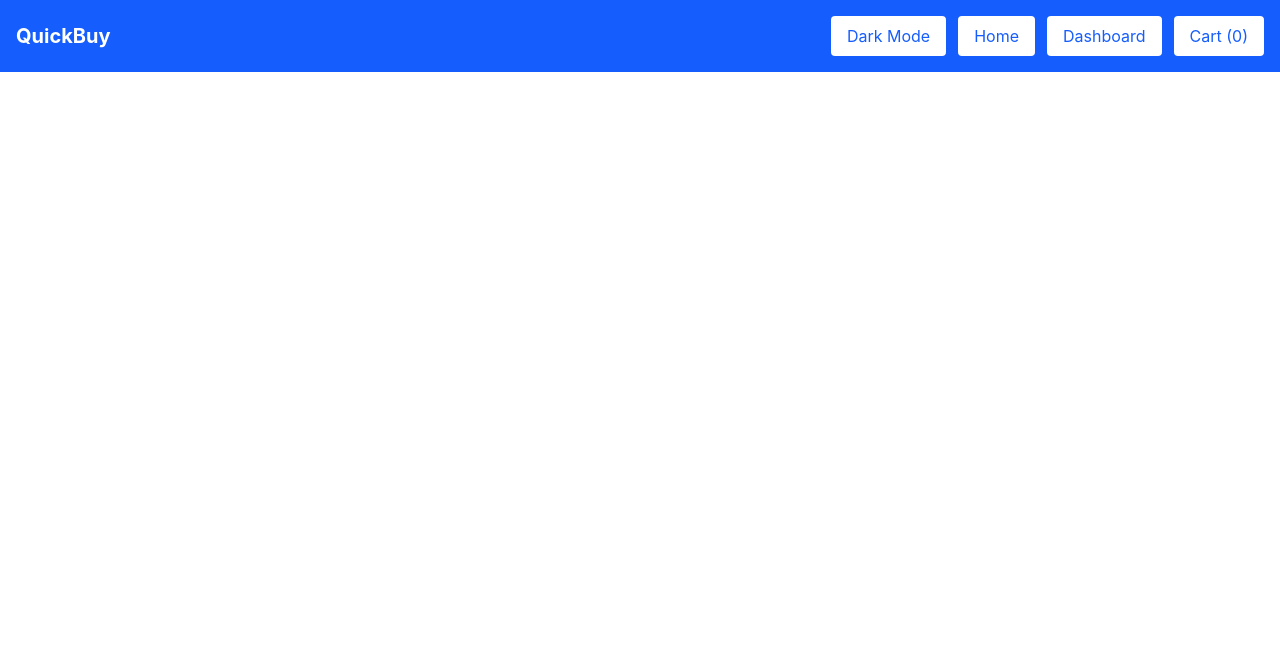
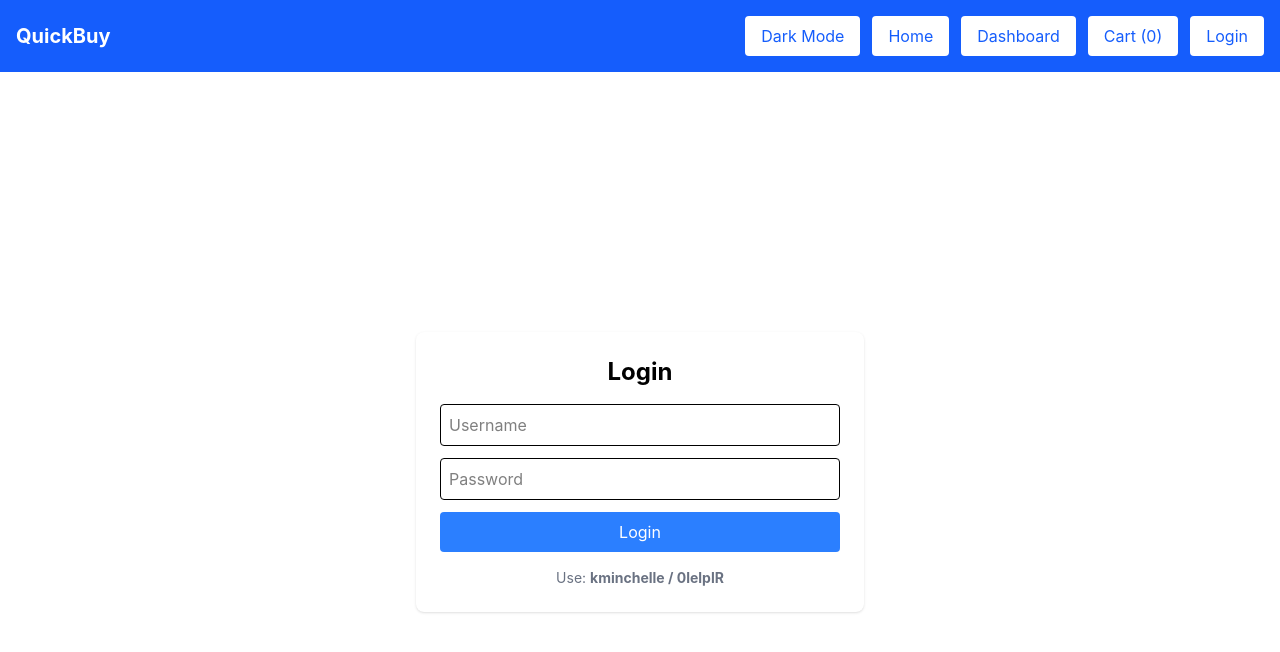
Before and after one commit to alfrusmi-tech/guiproj, a Vue app: page /login in a window 1280 px wide. Shown: the top 652 px of the page. Built offline with nearby package versions, Linux system fonts and the light colour scheme.

Commit message:
Added login feature with JWT authentication simulation

```diff
--- a/src/components/NavBar.vue
+++ b/src/components/NavBar.vue
@@ -5,6 +5,8 @@
     <h1 class="text-xl font-bold">QuickBuy</h1>
 
     <div class="flex gap-3 items-center">
+
+      <!-- Dark Mode -->
       <button
         @click="toggleDarkMode"
         :class="isDark
@@ -14,41 +16,89 @@
         {{ isDark ? "Light Mode" : "Dark Mode" }}
       </button>
 
+      <!-- Home -->
       <router-link
         to="/"
-        :class="isDark
-          ? 'bg-gray-700 text-white px-4 py-2 rounded hover:bg-gray-600'
-          : 'bg-white text-blue-600 px-4 py-2 rounded hover:bg-gray-100'"
+        :class="btnClass"
       >
         Home
       </router-link>
 
+      <!-- Dashboard -->
       <router-link
         to="/dashboard"
-        :class="isDark
-          ? 'bg-gray-700 text-white px-4 py-2 rounded hover:bg-gray-600'
-          : 'bg-white text-blue-600 px-4 py-2 rounded hover:bg-gray-100'"
+        :class="btnClass"
       >
         Dashboard
       </router-link>
 
+      <!-- Cart -->
       <router-link
-         to="/cart"
-        :class="isDark
-           ? 'bg-gray-700 text-white px-4 py-2 rounded hover:bg-gray-600'
-           : 'bg-white text-blue-600 px-4 py-2 rounded hover:bg-gray-100'"
+        to="/cart"
+        :class="btnClass"
       >
-     Cart ({{ cartStore.totalItems }})
-     </router-link>
+        Cart ({{ cartStore.totalItems }})
+      </router-link>
+
+      <!-- Show username -->
+      <span v-if="isLoggedIn" class="text-sm hidden md:block">
+        Hi, {{ user?.firstName }}
+      </span>
+
+      <!-- Login / Logout -->
+      <router-link
+        v-if="!isLoggedIn"
+        to="/login"
+        :class="btnClass"
+      >
+        Login
+      </router-link>
+
+      <button
+        v-else
+        @click="logout"
+        class="bg-red-500 hover:bg-red-600 text-white px-4 py-2 rounded"
+      >
+        Logout
+      </button>
+
     </div>
   </nav>
 </template>
 
 <script setup lang="ts">
-import { inject, type Ref } from "vue"
-import { useCartStore } from '../stores/cart'
+import { inject, type Ref, ref, onMounted } from "vue"
+import { useCartStore } from "../stores/cart"
 
 const isDark = inject<Ref<boolean>>("isDark")!
 const toggleDarkMode = inject<() => void>("toggleDarkMode")!
 const cartStore = useCartStore()
+
+// login state
+const isLoggedIn = ref(false)
+const user = ref<any>(null)
+
+// reusable class
+const btnClass = isDark.value
+  ? 'bg-gray-700 text-white px-4 py-2 rounded hover:bg-gray-600'
+  : 'bg-white text-blue-600 px-4 py-2 rounded hover:bg-gray-100'
+
+// check login on load
+onMounted(() => {
+  const token = localStorage.getItem("token")
+  const storedUser = localStorage.getItem("user")
+
+  if (token && storedUser) {
+    isLoggedIn.value = true
+    user.value = JSON.parse(storedUser)
+  }
+})
+
+// logout function
+function logout() {
+  localStorage.removeItem("token")
+  localStorage.removeItem("user")
+  isLoggedIn.value = false
+  user.value = null
+}
 </script>
--- /dev/null
+++ b/src/views/Login.vue
@@ -0,0 +1,80 @@
+<script setup lang="ts">
+import { ref } from "vue"
+import { useRouter } from "vue-router"
+
+const username = ref("")
+const password = ref("")
+const loading = ref(false)
+const error = ref("")
+
+const router = useRouter()
+
+async function login() {
+  loading.value = true
+  error.value = ""
+
+  try {
+    const res = await fetch("https://dummyjson.com/auth/login", {
+      method: "POST",
+      headers: {
+        "Content-Type": "application/json",
+      },
+      body: JSON.stringify({
+        username: username.value,
+        password: password.value,
+      }),
+    })
+
+    if (!res.ok) {
+      throw new Error("Invalid credentials")
+    }
+
+    const data = await res.json()
+
+    localStorage.setItem("token", data.token)
+    localStorage.setItem("user", JSON.stringify(data))
+
+    router.push("/") // go to home after login
+  } catch (err) {
+    error.value = "Login failed. Try again."
+  } finally {
+    loading.value = false
+  }
+}
+</script>
+
+<template>
+  <div class="flex items-center justify-center min-h-screen px-4">
+    <div class="w-full max-w-md bg-white dark:bg-gray-900 p-6 rounded-lg shadow">
+      <h2 class="text-2xl font-bold mb-4 text-center">Login</h2>
+
+      <input
+        v-model="username"
+        placeholder="Username"
+        class="border p-2 w-full mb-3 rounded bg-white dark:bg-gray-800 dark:text-white"
+      />
+
+      <input
+        v-model="password"
+        type="password"
+        placeholder="Password"
+        class="border p-2 w-full mb-3 rounded bg-white dark:bg-gray-800 dark:text-white"
+      />
+
+      <button
+        @click="login"
+        class="w-full bg-blue-500 hover:bg-blue-600 text-white py-2 rounded"
+      >
+        {{ loading ? "Logging in..." : "Login" }}
+      </button>
+
+      <p v-if="error" class="text-red-500 mt-3 text-center">
+        {{ error }}
+      </p>
+
+      <p class="text-sm text-gray-500 mt-4 text-center">
+        Use: <b>kminchelle / 0lelplR</b>
+      </p>
+    </div>
+  </div>
+</template>
```
Also changed, not shown: src/router/index.ts (+8 -1 lines).
